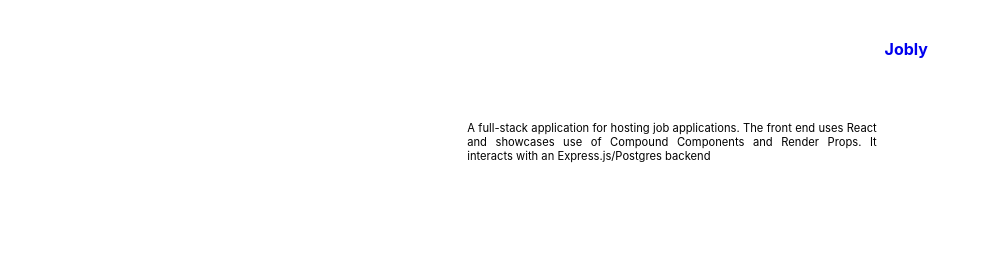
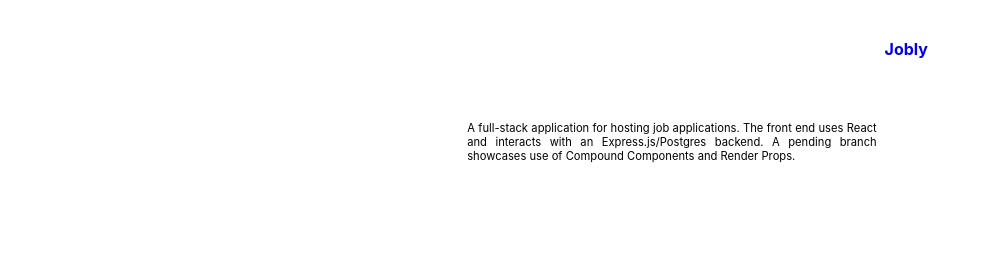
Before and after one commit to DT-1236/personal-site, a React (Create React App) app: page / in a window 1280 px wide. Shown: the part 778-1042 px from the top of the page, without its empty margins (224-1205 px from the left). Built offline with nearby package versions, Linux system fonts and the light colour scheme.

Commit message:
Made description for Jobly more accurate for this point in time

```diff
--- a/src/components/HomePage.js
+++ b/src/components/HomePage.js
@@ -131,8 +131,8 @@
         <ProjectName to="/jobly">Jobly</ProjectName>
         <Descriptor>
           A full-stack application for hosting job applications. The front end
-          uses React and showcases use of Compound Components and Render Props.
-          It interacts with an Express.js/Postgres backend
+          uses React and interacts with an Express.js/Postgres backend. A
+          pending branch showcases use of Compound Components and Render Props.
         </Descriptor>
         <ProjectName to="/hos">"Hack-or-Snooze"</ProjectName>
         <Descriptor>
```
